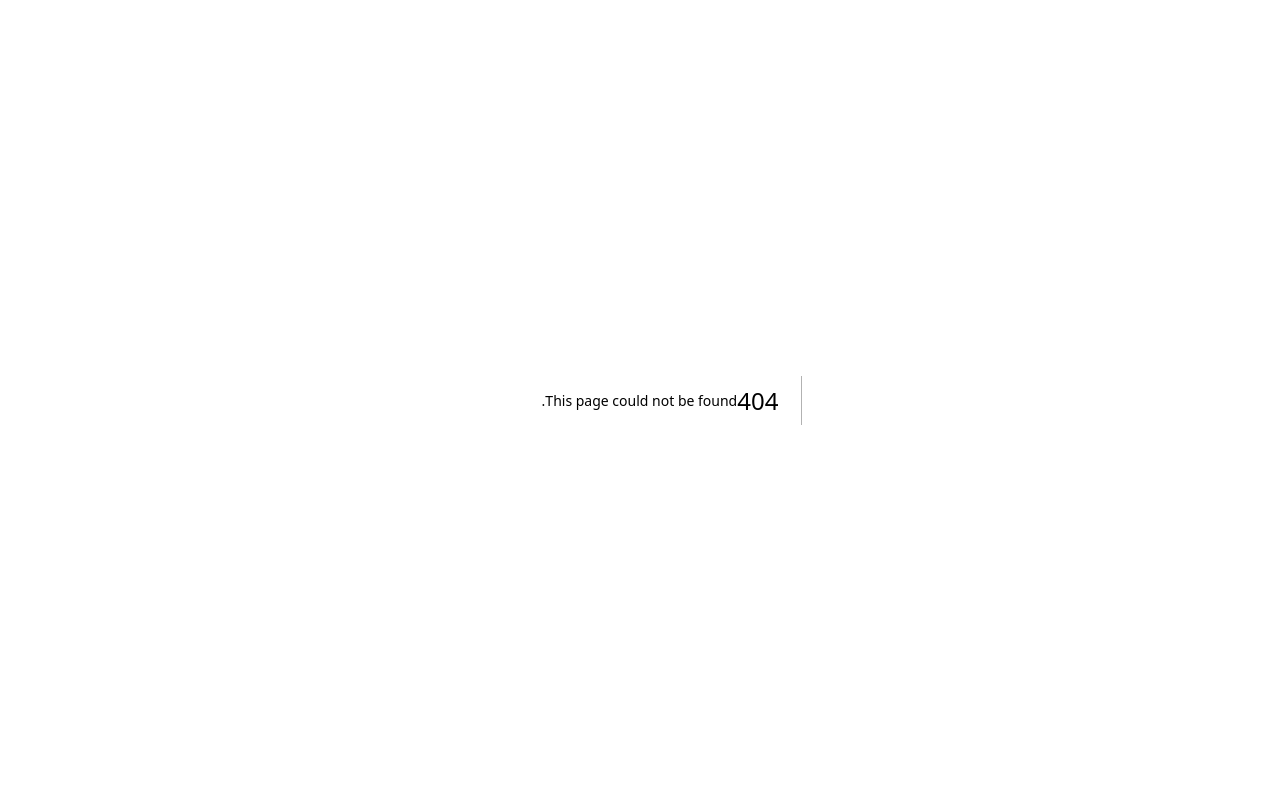
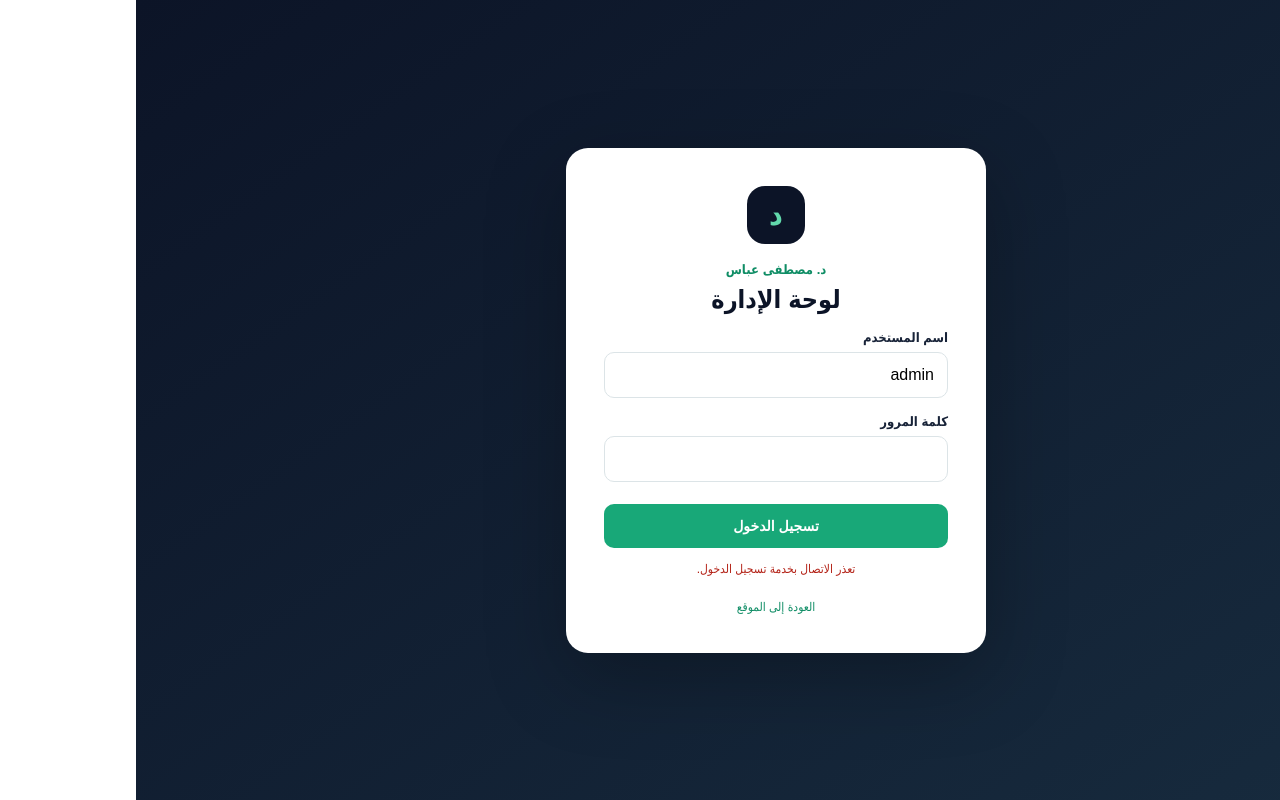
Before and after one commit to abdelrhmanebrheem1-pixel/dr-mostafa-abbas-website, a Next.js app: page /admin in a window 1280 px wide. Before the commit this address had no page. Built offline with nearby package versions, Linux system fonts and the light colour scheme; no server answers.

Commit message:
Add secure admin login foundation

```diff
--- /dev/null
+++ b/app/admin/page.tsx
@@ -0,0 +1,91 @@
+"use client";
+
+import { FormEvent, useEffect, useState } from "react";
+
+export default function AdminPage() {
+  const [username, setUsername] = useState("admin");
+  const [password, setPassword] = useState("");
+  const [authenticated, setAuthenticated] = useState(false);
+  const [loading, setLoading] = useState(true);
+  const [submitting, setSubmitting] = useState(false);
+  const [message, setMessage] = useState("");
+
+  useEffect(() => {
+    fetch("/api/admin/session", { credentials: "same-origin", cache: "no-store" })
+      .then((response) => response.json())
+      .then((data) => setAuthenticated(Boolean(data.authenticated)))
+      .catch(() => setMessage("تعذر الاتصال بخدمة تسجيل الدخول."))
+      .finally(() => setLoading(false));
+  }, []);
+
+  async function handleLogin(event: FormEvent<HTMLFormElement>) {
+    event.preventDefault();
+    setSubmitting(true);
+    setMessage("");
+    try {
+      const response = await fetch("/api/admin/login", {
+        method: "POST",
+        headers: { "Content-Type": "application/json" },
+        credentials: "same-origin",
+        body: JSON.stringify({ username, password })
+      });
+      const data = await response.json();
+      if (!response.ok) throw new Error(data.message || "تعذر تسجيل الدخول.");
+      setAuthenticated(true);
+      setPassword("");
+    } catch (error) {
+      setMessage(error instanceof Error ? error.message : "حدث خطأ غير متوقع.");
+    } finally {
+      setSubmitting(false);
+    }
+  }
+
+  async function handleLogout() {
+    await fetch("/api/admin/logout", { method: "POST", credentials: "same-origin" });
+    setAuthenticated(false);
+    setPassword("");
+    setMessage("");
+  }
+
+  return (
+    <main className="admin-page" dir="rtl">
+      <section className="admin-panel">
+        <div className="admin-mark">د</div>
+        <p className="admin-kicker">د. مصطفى عباس</p>
+        <h1>{loading ? "جارٍ التحقق..." : authenticated ? "تم تسجيل الدخول" : "لوحة الإدارة"}</h1>
+        {loading ? <p className="admin-subtitle">لحظة من فضلك</p> : authenticated ? (
+          <>
+            <p className="admin-subtitle">أنت داخل لوحة الإدارة بنجاح. سيتم إضافة أدوات تعديل بيانات الموقع في الخطوة التالية.</p>
+            <button className="admin-button" onClick={handleLogout}>تسجيل الخروج</button>
+          </>
+        ) : (
+          <form onSubmit={handleLogin}>
+            <label htmlFor="admin-user">اسم المستخدم</label>
+            <input id="admin-user" autoComplete="username" value={username} onChange={(event) => setUsername(event.target.value)} required />
+            <label htmlFor="admin-password">كلمة المرور</label>
+            <input id="admin-password" type="password" autoComplete="current-password" value={password} onChange={(event) => setPassword(event.target.value)} required />
+            <button className="admin-button" type="submit" disabled={submitting}>{submitting ? "جارٍ الدخول..." : "تسجيل الدخول"}</button>
+          </form>
+        )}
+        {message && <p className="admin-message" role="alert">{message}</p>}
+        <a className="admin-home" href="/">العودة إلى الموقع</a>
+      </section>
+      <style jsx>{`
+        .admin-page{min-height:100vh;display:grid;place-items:center;padding:24px;background:linear-gradient(145deg,#0c1427,#172b3e);font-family:Arial,Tahoma,sans-serif;color:#182338}
+        .admin-panel{width:min(100%,420px);background:#fff;border-radius:22px;padding:38px;box-shadow:0 24px 80px #0004;text-align:center}
+        .admin-mark{width:58px;height:58px;margin:0 auto 18px;border-radius:18px;background:#0c1427;color:#62d9ac;display:grid;place-items:center;font-size:30px;font-weight:bold}
+        .admin-kicker{color:#0f8d65;font-size:13px;font-weight:bold;margin:0 0 8px}
+        h1{font-size:25px;margin:0 0 10px;color:#0c1427}
+        .admin-subtitle{font-size:13px;line-height:1.9;color:#6e7889;margin:0 0 24px}
+        form{text-align:right}
+        label{display:block;font-size:13px;font-weight:bold;margin:16px 0 7px}
+        input{width:100%;padding:13px;border:1px solid #dce4e7;border-radius:10px;font:inherit;outline-color:#18a878}
+        .admin-button{width:100%;border:0;border-radius:10px;padding:14px;background:#18a878;color:white;font-size:14px;font-weight:bold;margin-top:22px;cursor:pointer}
+        .admin-button:disabled{opacity:.65;cursor:wait}
+        .admin-message{font-size:12px;color:#b42318;margin:14px 0 0}
+        .admin-home{display:inline-block;margin-top:24px;color:#0f8d65;font-size:12px;text-decoration:none}
+        @media(max-width:480px){.admin-panel{padding:28px 22px}}
+      `}</style>
+    </main>
+  );
+}
```
